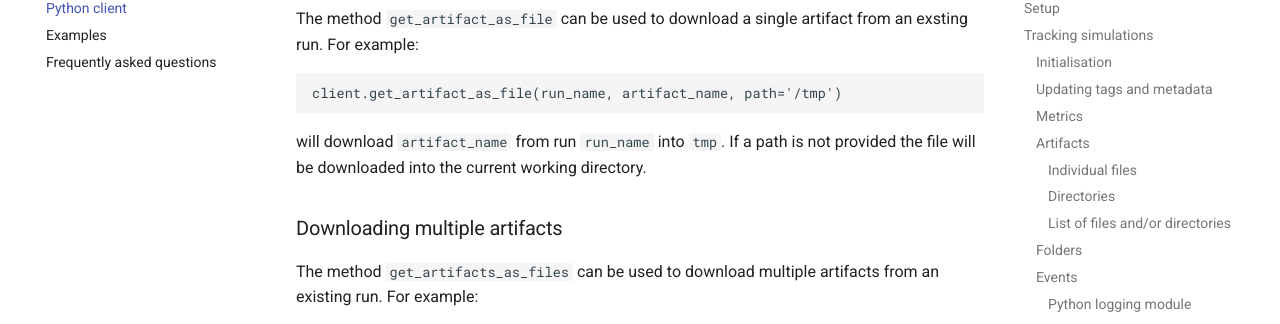
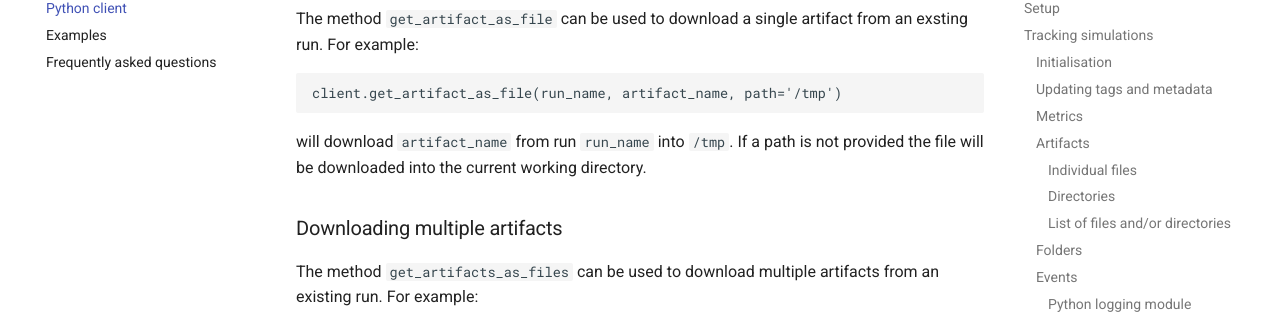
Before and after one commit to simvue-io/docs, an MkDocs documentation site: the page built from docs/python-client.md, in a window 1280 px wide and 900 px high, scrolled down 7125 px. Shown: the part 127-451 px from the top of the window. Built offline with MkDocs 1.6.1 and Material for MkDocs 9.7.7, drawn with Linux system fonts in a browser that asks for light colours.

Commit message:
Minor bug fix

````diff
--- a/docs/python-client.md
+++ b/docs/python-client.md
@@ -272,7 +272,7 @@ The method `get_artifact_as_file` can be used to download a single artifact from
 ```
 client.get_artifact_as_file(run_name, artifact_name, path='/tmp')
 ```
-will download `artifact_name` from run `run_name` into `tmp`. If a path is not provided the file will be downloaded into the current working directory.
+will download `artifact_name` from run `run_name` into `/tmp`. If a path is not provided the file will be downloaded into the current working directory.
 
 ### Downloading multiple artifacts
 
````
